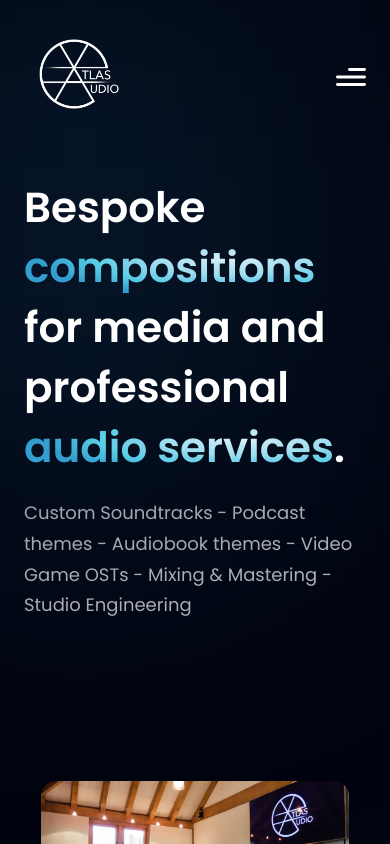
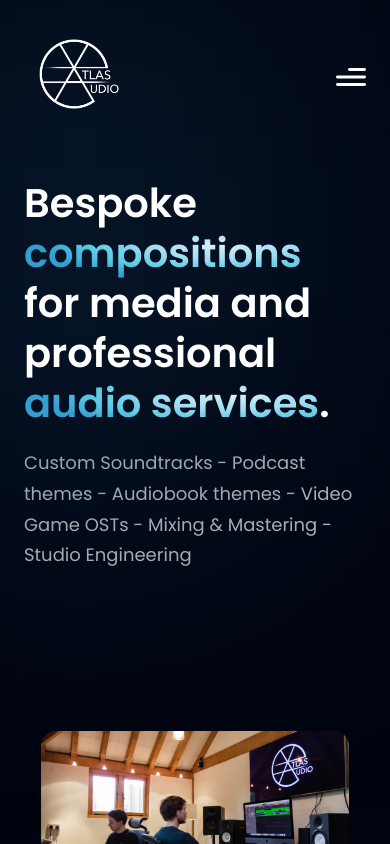
Before and after one commit to Norman-Ben/atlas_audio_website, a Next.js app: page / in a window 390 px wide. Shown: the top 844 px of the page. Built offline with nearby package versions, Linux system fonts and the light colour scheme.

Commit message:
resize hero text for mobile

```diff
--- a/pages/components/Hero.js
+++ b/pages/components/Hero.js
@@ -11,7 +11,7 @@ export default function Hero() {
         <div
           className={`flex flex-row justify-between items-center w-full z-[5]`}
         >
-          <h1 className="flex-1 font-poppins font-semibold ss:text-[72px] text-[42px] text-white ss:leading-[80px] leading-[60px]">
+          <h1 className="flex-1 font-poppins font-semibold ss:text-[72px] text-[40px] text-white ss:leading-[80px] leading-[50px]">
             Bespoke <span className="text-gradient">compositions</span> for
             media <br className="sm:block hidden" /> and professional{' '}
             <span className="text-gradient">audio services</span>.
```
